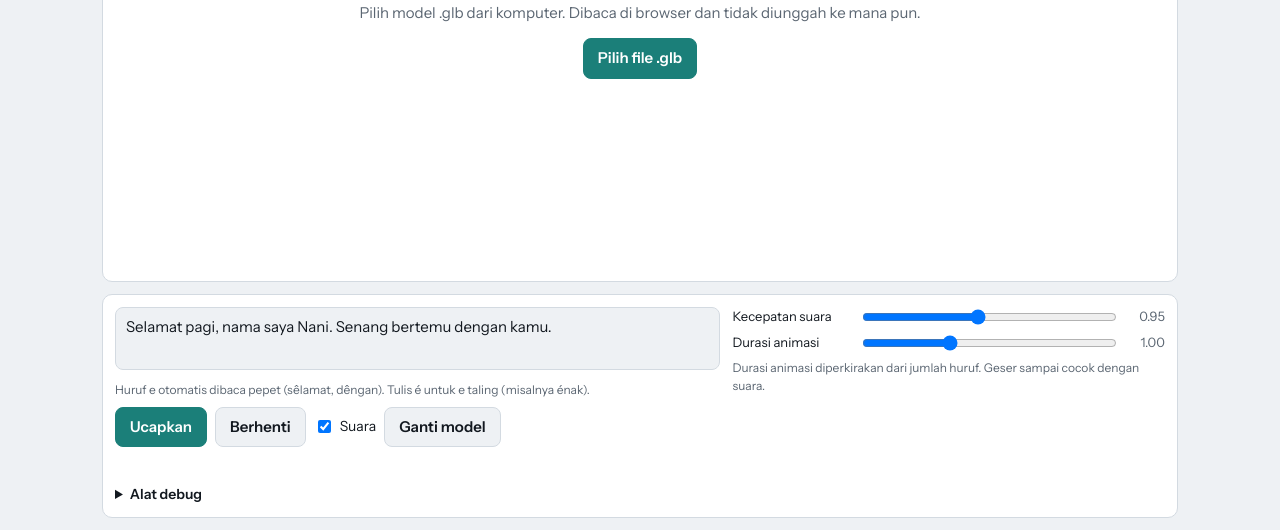
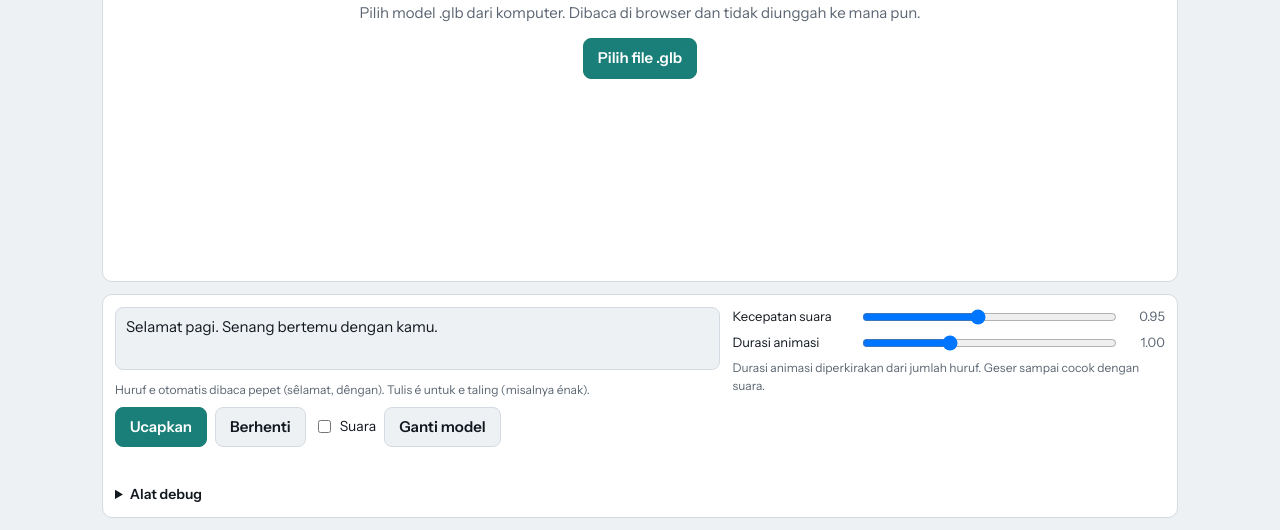
Before and after one commit to fawwazzen/test-lip-sync, a plain HTML site: page index.html in a window 1280 px wide. Shown: the part 270-800 px from the top of the page. Drawn offline with nearby package versions, Linux system fonts and the light colour scheme.

Commit message:
Update textarea content and checkbox state

```diff
--- a/index.html
+++ b/index.html
@@ -55,12 +55,12 @@ details summary{cursor:pointer;font-weight:600;font-size:14px}
   <div id="dock">
     <div class="top">
       <div>
-        <textarea id="txt" rows="2" aria-label="Kalimat">Selamat pagi, nama saya Nani. Senang bertemu dengan kamu.</textarea>
+        <textarea id="txt" rows="2" aria-label="Kalimat">Selamat pagi. Senang bertemu dengan kamu.</textarea>
         <p class="hint">Huruf e otomatis dibaca pepet (sêlamat, dêngan). Tulis é untuk e taling (misalnya énak).</p>
         <div class="row">
           <button class="main" id="go">Ucapkan</button>
           <button id="stop">Berhenti</button>
-          <label class="chk"><input type="checkbox" id="snd" checked> Suara</label>
+          <label class="chk"><input type="checkbox" id="snd" > Suara</label>
           <label class="btn" for="file">Ganti model</label>
         </div>
       </div>
```
